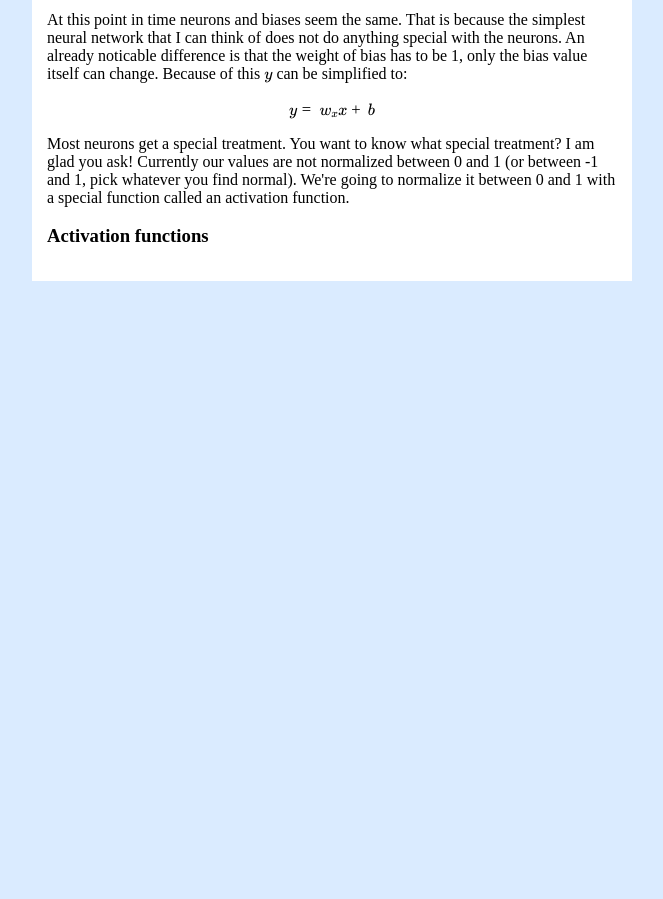
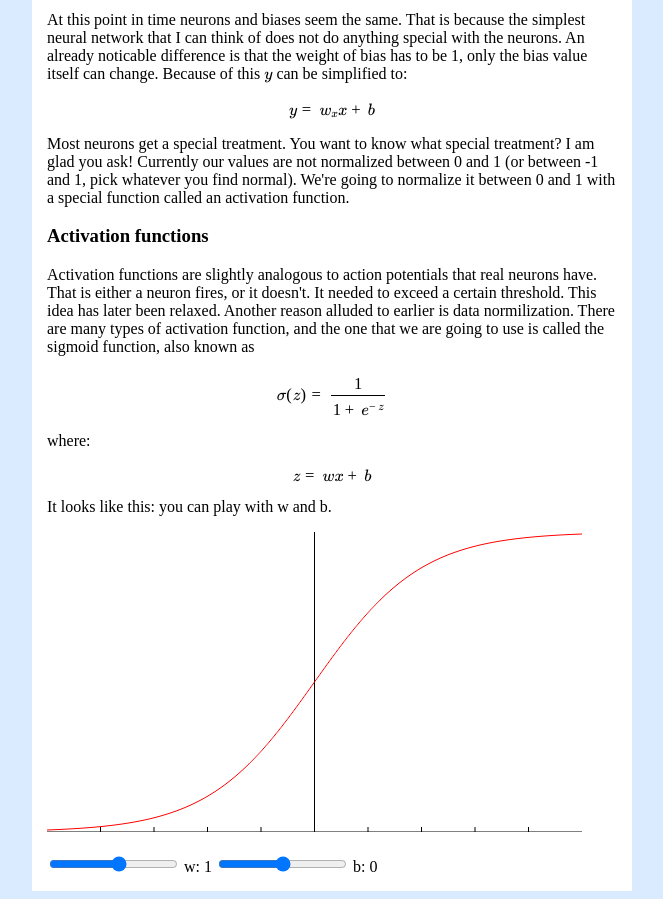
Before and after one commit to melvinroest/Interactive-Neural-Networks, a plain HTML site: page index.html in a window 1280 px wide. Shown: the part 1537-2436 px from the top of the page, without its empty margins (308-971 px from the left). Before the commit the page ends 1826 px from the top, so only its background shows below. Drawn offline with nearby package versions, Linux system fonts and the light colour scheme; some packages are replaced by stand-ins of ours.

Commit message:
added graph

```diff
--- a/index.html
+++ b/index.html
@@ -77,7 +77,33 @@
     an activation function.</p>
 
     <h3>Activation functions</h3>
-    <p></p>
+    <p>Activation functions are slightly analogous to action potentials that real neurons have. That is
+    either a neuron fires, or it doesn't. It needed to exceed a certain threshold. This idea has later been relaxed. Another reason alluded to earlier is data normilization. There are many types of activation function, and the one that we are going to use is called the sigmoid function, also known as $$\sigma(z) = \frac{1}{1 + e^{-z}}$$ where: $$z = wx + b$$
+    It looks like this: you can play with w and b.</p>
+
+    <canvas id="xy-graph" width="535" height="300">
+    CANVAS NOT SUPPORTED IN THIS BROWSER!
+    </canvas>
+    <br />
+    <br />
+    <input type="range" min="-10" max="10" value="1" step="0.25" class="slider" id="wx">
+    <span id="wx-out">w: 1</span>
+    <input type="range" min="-10" max="10" value="0" step="0.25" class="slider" id="b">
+    <span id="b-out">b: 0</span>
+    <script type="text/javascript" src="plot.js"></script>
+    <script>
+      function initSliders(){
+        let wx = document.getElementById('wx')
+        let b = document.getElementById('b')
+        wx.addEventListener('input', () => {
+          document.getElementById('wx-out').innerHTML = 'w: ' + wx.value
+        })
+        b.addEventListener('input', () => {
+          document.getElementById('b-out').innerHTML = 'b: ' + b.value
+        })
+      }
+      initSliders();
+    </script>
 
   </section>
   <script src='https://cdnjs.cloudflare.com/ajax/libs/mathjax/2.7.5/latest.js?config=TeX-MML-AM_CHTML' async></script>
--- /dev/null
+++ b/plot.js
@@ -0,0 +1,108 @@
+//adapted from: http://matt.might.net/articles/rendering-mathematical-functions-in-javascript-with-canvas-html/
+
+let canvas = document.getElementById('xy-graph')
+ctx = canvas.getContext('2d')
+let width = canvas.width
+let height = canvas.height
+
+var f = z => 1 / (1 + Math.exp(-z))
+
+// get logical viewport
+let vp = {
+  min: {
+    x: -5,
+    y: 0
+  },
+  max: {
+    x: 5,
+    y: 1
+  }
+}
+
+let marks = {
+  x: 1,
+  y: 1
+}
+
+// Returns the physical x-coordinate of a logical x-coordinate
+let xPhys = x => (x - vp.min.x) / (vp.max.x - vp.min.x) * width
+
+// Returns the physical y-coordinate of a logical y-coordinate
+let yPhys = y => height - (y - vp.min.y) / (vp.max.y - vp.min.y) * height
+
+function draw() {
+  ctx.clearRect(0, 0, width, height)
+  drawAxes()
+  drawFormula(f)
+}
+
+function drawAxes() {
+  ctx.save()
+  ctx.linewidth = 2
+  ctx.strokeStyle = "black"
+
+  createAxisPart(0, vp.min.y)
+  createAxisPart(0, vp.max.y)
+  createAxisPart(vp.min.x, 0)
+  createAxisPart(vp.max.x, 0)
+
+  createAxisMarkPartX(vp.min.x, -1)
+  createAxisMarkPartX(vp.max.x, 1)
+  createAxisMarkPartY(vp.min.y, -1)
+  createAxisMarkPartY(vp.max.y, 1)
+
+  ctx.restore()
+}
+
+function createAxisPart(x, y){
+  ctx.beginPath()
+  ctx.moveTo(xPhys(0), yPhys(0))
+  ctx.lineTo(xPhys(x), yPhys(y)) //e.g. (vp.min.x, 0) or (0, vp.max.y)
+  ctx.stroke()
+}
+
+function createAxisMarkPartX(amountOfMarks, sign){
+  for (let i = 1; i < amountOfMarks * sign; i++) {
+    ctx.beginPath()
+    ctx.moveTo(xPhys(i * sign), yPhys(0) - 5)
+    ctx.lineTo(xPhys(i * sign), yPhys(0) + 5)
+    ctx.stroke()
+  }
+}
+
+function createAxisMarkPartY(amountOfMarks, sign){
+  for (let i = 1; i < amountOfMarks * sign; i++) {
+    ctx.beginPath()
+    ctx.moveTo(xPhys(0) - 5, yPhys(i * sign))
+    ctx.lineTo(xPhys(0) + 5, yPhys(i * sign))
+    ctx.stroke()
+  }
+}
+
+// When rendering, xDist determines the horizontal distance between points
+let xDist = (vp.max.x-vp.min.x) / width
+
+document.getElementById("wx").addEventListener('input', () => {
+  draw()
+})
+
+document.getElementById("b").addEventListener('input', () => {
+  draw()
+})
+
+function drawFormula(f) {
+  let wx = parseFloat(document.getElementById("wx").value)
+  let b = parseFloat(document.getElementById("b").value)
+  ctx.beginPath()
+  ctx.strokeStyle = "red"
+  let x = vp.min.x
+  let y = f(x)
+  ctx.moveTo(xPhys(x), yPhys(y))
+  for (x = x + xDist; x <= vp.max.x; x += xDist) {
+    y = f(wx*x+b) ;
+    ctx.lineTo(xPhys(x), yPhys(y))
+  }
+  ctx.stroke()
+}
+
+draw()
--- a/simplest-ann.js
+++ b/simplest-ann.js
@@ -1,6 +1,6 @@
 // Inspired from: http://jsfiddle.net/m1erickson/LumMX/
 
-let canvas = document.getElementById("simplest-ann")
+canvas = document.getElementById("simplest-ann")
 let ctx = canvas.getContext("2d")
 
 // set starting values
```
